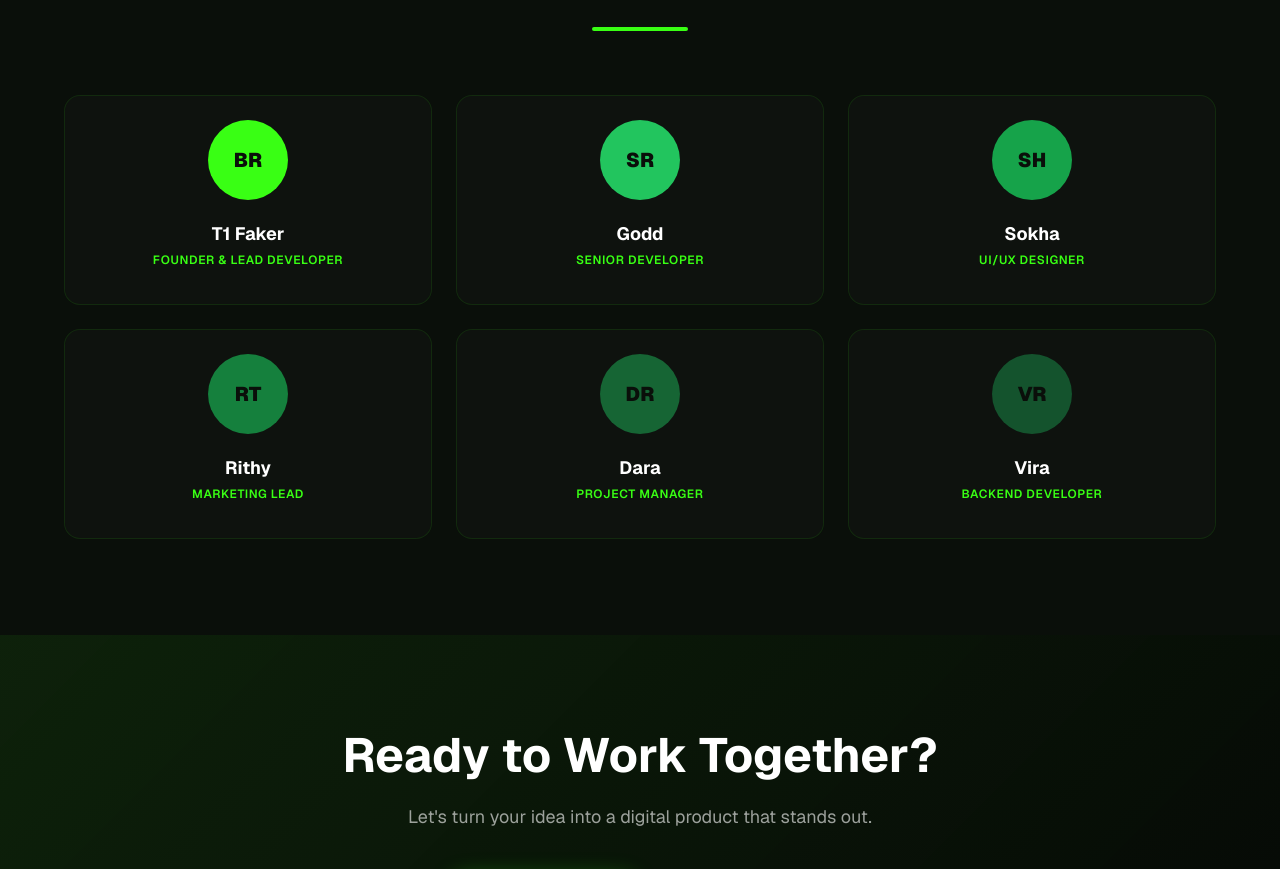
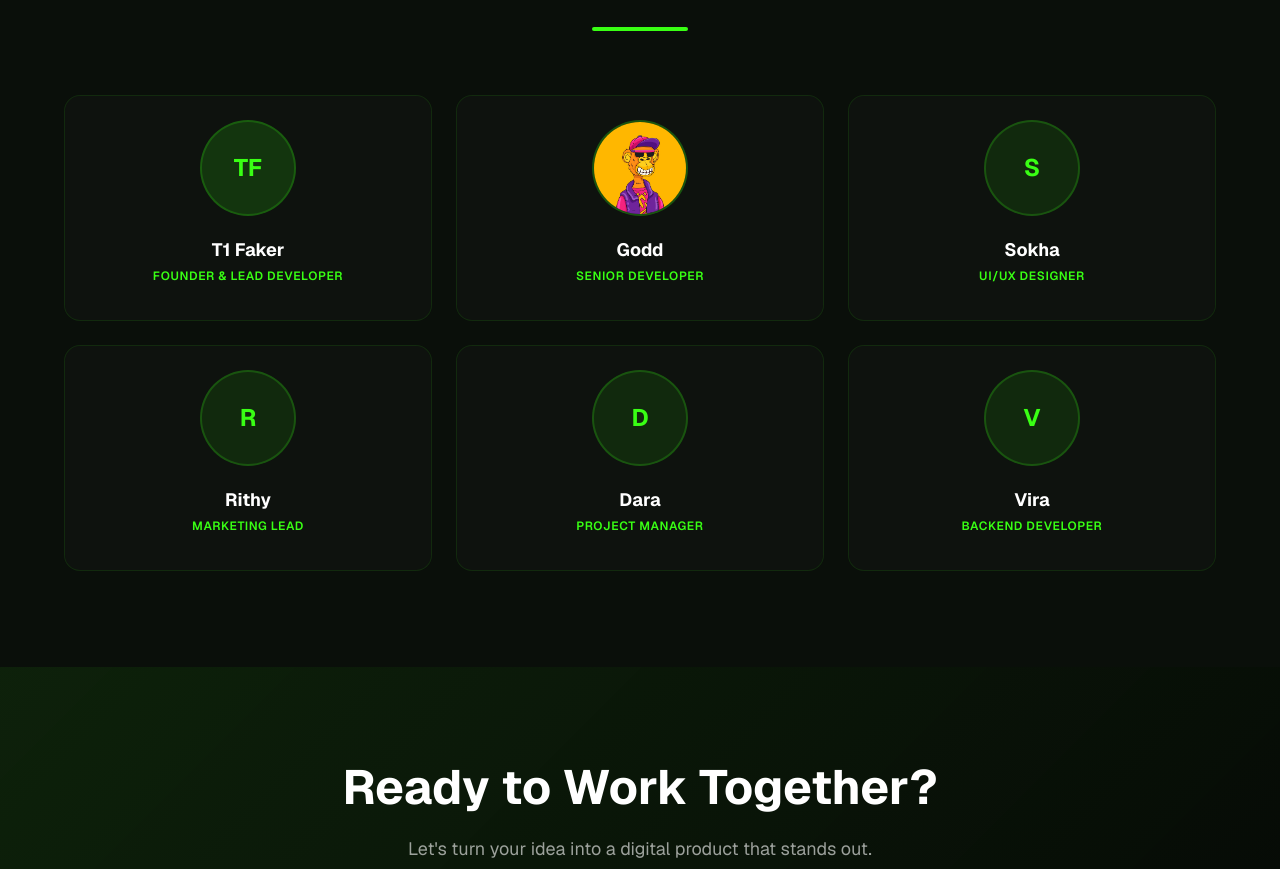
Before and after one commit to sarundev/aisakidigital, a Next.js app: page /Abouts in a window 1280 px wide. Shown: the part 2260-3129 px from the top of the page. Built offline with nearby package versions, Linux system fonts and the light colour scheme.

Commit message:
Update background blur 9

```diff
--- a/src/app/Abouts/page.tsx
+++ b/src/app/Abouts/page.tsx
@@ -63,14 +63,13 @@ const values = [
 ];
 
 const team = [
-  { name: 'T1 Faker', role: 'Founder & Lead Developer', initial: 'BR', color: '#39FF14' },
-  { name: 'Godd', role: 'Senior Developer', initial: 'SR', color: '#22c55e' },
-  { name: 'Sokha', role: 'UI/UX Designer', initial: 'SH', color: '#16a34a' },
-  { name: 'Rithy', role: 'Marketing Lead', initial: 'RT', color: '#15803d' },
-  { name: 'Dara', role: 'Project Manager', initial: 'DR', color: '#166534' },
-  { name: 'Vira', role: 'Backend Developer', initial: 'VR', color: '#14532d' },
+  { name: 'T1 Faker', role: 'Founder & Lead Developer', initial: '', color: 'rgba(57,255,20,0.15)' },
+  { name: 'Godd', role: 'Senior Developer', initial: '/image/godd.png', color: 'rgba(57,255,20,0.1)' },
+  { name: 'Sokha', role: 'UI/UX Designer', initial: '', color: 'rgba(57,255,20,0.1)' },
+  { name: 'Rithy', role: 'Marketing Lead', initial: '', color: 'rgba(57,255,20,0.1)' },
+  { name: 'Dara', role: 'Project Manager', initial: '', color: 'rgba(57,255,20,0.1)' },
+  { name: 'Vira', role: 'Backend Developer', initial: '', color: 'rgba(57,255,20,0.1)' },
 ];
-
 function StatCard({ stat, index }: { stat: typeof stats[0]; index: number }) {
   return (
     <div
@@ -136,15 +135,22 @@ function TeamCard({ member, index }: { member: typeof team[0]; index: number })
       onMouseEnter={() => setHovered(true)}
       onMouseLeave={() => setHovered(false)}
     >
-      <div
-        className="w-20 h-20 rounded-full flex items-center justify-center text-xl font-black mx-auto mb-5 transition-all duration-300"
-        style={{
-          background: member.color,
-          color: '#0a0f0a',
-          boxShadow: hovered ? `0 8px 24px ${member.color}66` : 'none',
-        }}
-      >
-        {member.initial}
+      <div className="w-24 h-24 rounded-full mx-auto mb-5 overflow-hidden relative" style={{
+        background: member.color || 'rgba(57,255,20,0.1)',
+        border: '2px solid rgba(57,255,20,0.2)'
+      }}>
+        {member.initial && member.initial.startsWith('/') ? (
+          <Image
+            src={member.initial}
+            alt={member.name}
+            fill
+            className="object-cover"
+          />
+        ) : (
+          <div className="w-full h-full flex items-center justify-center text-2xl font-bold" style={{ color: BRAND.primary }}>
+            {member.name.split(' ').map(n => n[0]).join('')}
+          </div>
+        )}
       </div>
       <h3 className="text-lg font-bold mb-1" style={{ color: '#fff' }}>{member.name}</h3>
       <p className="text-xs font-semibold uppercase tracking-wider mb-3" style={{ color: BRAND.primary }}>{member.role}</p>
```
Also changed, not shown: public/image/godd.png (added).
